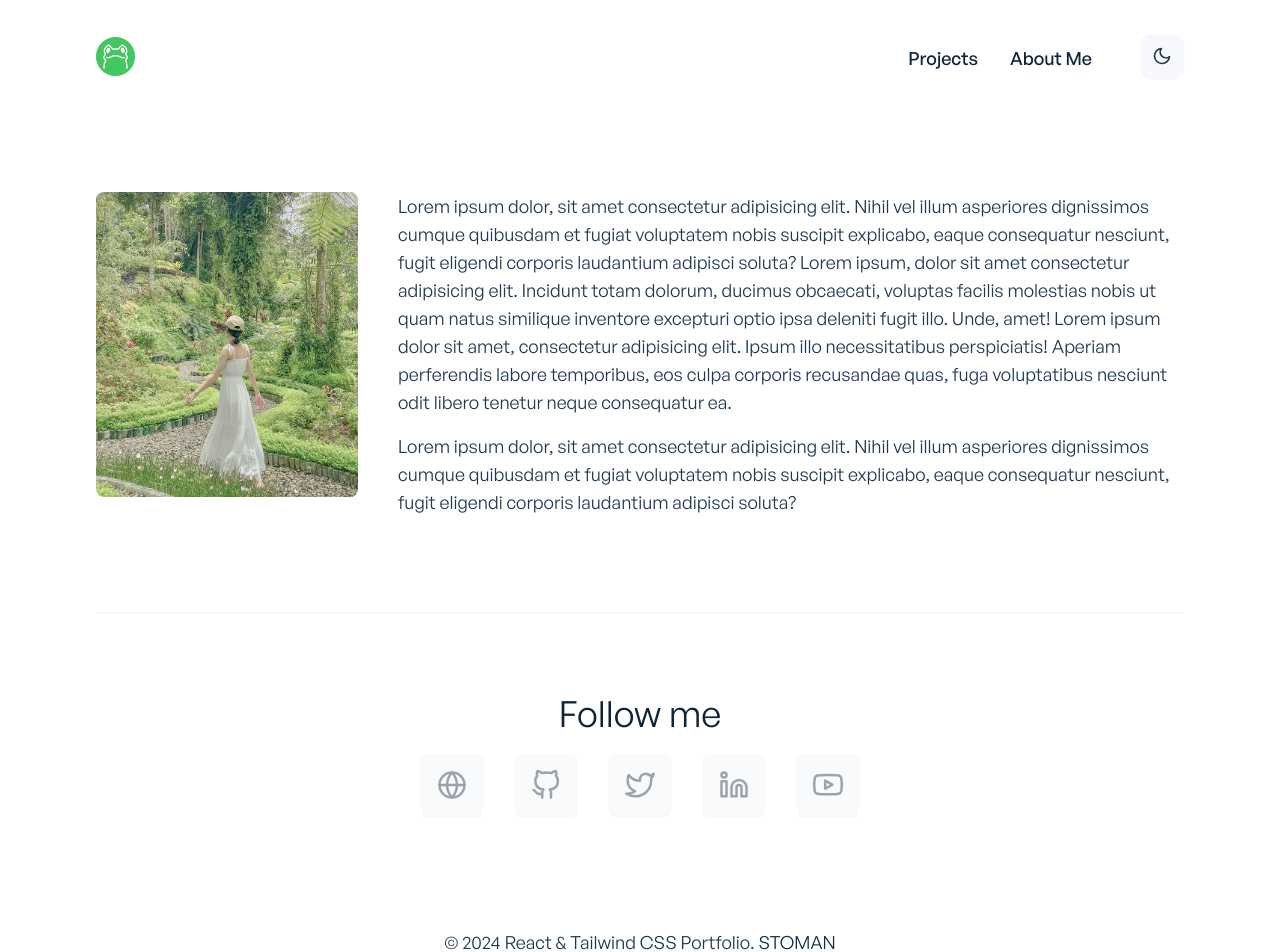
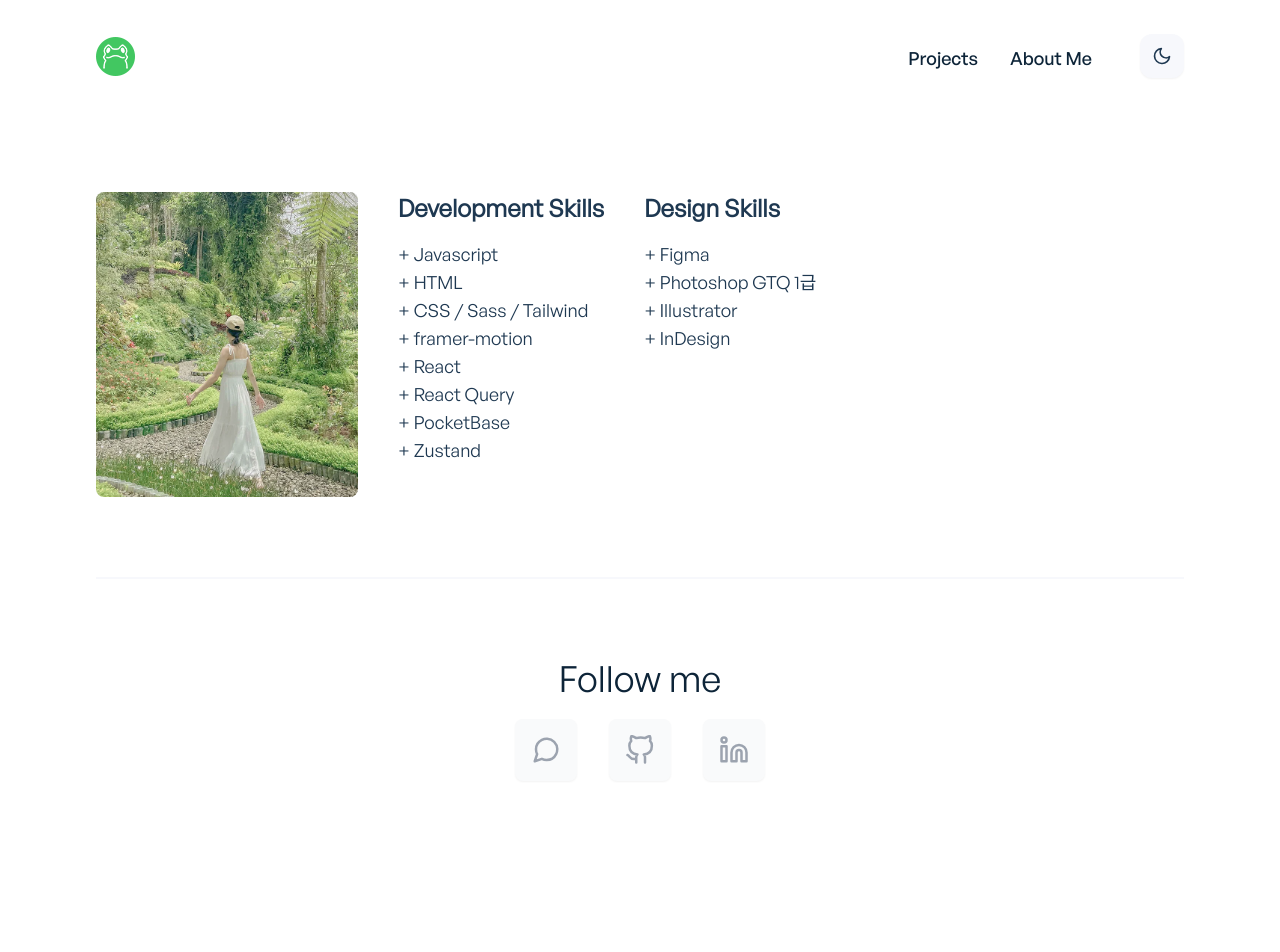
Before and after one commit to youngniiiiii/portfolio-react, a React (Vite) app: page /about in a window 1280 px wide. Shown: the top 952 px of the page. After the commit the page ends 925 px from the top, so only its background shows below. Built offline with nearby package versions, Linux system fonts and the light colour scheme.

Commit message:
modify : about 수정

```diff
--- a/src/components/about/AboutMeBio.jsx
+++ b/src/components/about/AboutMeBio.jsx
@@ -1,9 +1,9 @@
 import profileImage from "@/assets/images/profile.webp"
-import { useContext } from "react"
-import AboutMeContext from "@/context/AboutMeContext"
+// import { useContext } from "react"
+// import AboutMeContext from "@/context/AboutMeContext"
 
 const AboutMeBio = () => {
-  const { aboutMe } = useContext(AboutMeContext)
+  // const { aboutMe } = useContext(AboutMeContext)
 
   return (
     <div className="block sm:flex sm:gap-10 mt-10 sm:mt-20">
@@ -11,12 +11,28 @@ const AboutMeBio = () => {
         <img src={profileImage} className="rounded-lg w-96" alt="" />
       </div>
 
-      <div className="font-general-regular w-full sm:w-3/4 text-left">
-        {aboutMe.map((bio) => (
-          <p className="mb-4 text-ternary-dark dark:text-ternary-light text-lg" key={bio.id}>
-            {bio.bio}
+      <div className="font-general-regular w-full sm:w-3/4 text-left flex gap-10 ">
+        <div>
+          <h3 className="mb-4 text-ternary-dark dark:text-ternary-light text-2xl font-bold">Development Skills</h3>
+          <p className="mb-4 text-ternary-dark dark:text-ternary-light text-lg">
+            + Javascript <br />+ HTML
+            <br /> + CSS / Sass / Tailwind
+            <br /> + framer-motion
+            <br /> + React
+            <br /> + React Query
+            <br /> + PocketBase
+            <br /> + Zustand
           </p>
-        ))}
+        </div>
+        <div>
+          <h3 className="mb-4 text-ternary-dark dark:text-ternary-light text-2xl font-bold">Design Skills </h3>
+          <p className="mb-4 text-ternary-dark dark:text-ternary-light text-lg">
+            + Figma
+            <br /> + Photoshop GTQ 1급
+            <br /> + Illustrator
+            <br /> + InDesign
+          </p>
+        </div>
       </div>
     </div>
   )
--- a/src/components/projects/ProjectsGrid.jsx
+++ b/src/components/projects/ProjectsGrid.jsx
@@ -80,7 +80,7 @@ const ProjectsGrid = () => {
       </div>
 
       <div className="mt-10 mb-10 sm:mt-10 flex justify-center">
-        <Link to="/projects" className="font-general-medium flex items-center px-6 py-3 rounded-lg shadow-lg hover:shadow-xl bg-indigo-500 hover:bg-indigo-600 focus:ring-1 focus:ring-indigo-900 text-white text-lg sm:text-xl duration-300" aria-label="More Projects">
+        <Link to="/projects" className="font-general-medium flex items-center px-6 py-3 rounded-lg shadow-lg hover:shadow-xl bg-[#6A9E4C] hover:bg-[#4e7537] focus:ring-1 focus:ring-indigo-900 text-white text-lg sm:text-xl duration-300" aria-label="More Projects">
           <Button title="More Projects" />
         </Link>
       </div>
--- a/src/components/shared/AppBanner.jsx
+++ b/src/components/shared/AppBanner.jsx
@@ -30,7 +30,7 @@ const AppBanner = () => {
           }}
           className="font-general-medium mt-4 text-lg md:text-xl lg:text-2xl xl:text-3xl text-center sm:text-left leading-normal text-gray-500 dark:text-gray-200"
         >
-          Frontend Developer & Design Enthusiast
+          Frontend Developer & Web Designer
         </motion.p>
       </div>
       <motion.div initial={{ opacity: 0, y: -180 }} animate={{ opacity: 1, y: 0 }} transition={{ ease: "easeInOut", duration: 0.9, delay: 0.2 }} className="w-full sm:w-2/3 text-right float-right mt-8 sm:mt-0">
--- a/src/components/shared/AppFooter.jsx
+++ b/src/components/shared/AppFooter.jsx
@@ -1,31 +1,20 @@
-import { FiGithub, FiTwitter, FiLinkedin, FiGlobe, FiYoutube } from "react-icons/fi"
-import AppFooterCopyright from "./AppFooterCopyright"
+import { FiGithub, FiLinkedin, FiGlobe, FiYoutube, FiMessageCircle } from "react-icons/fi"
 
 const socialLinks = [
   {
     id: 1,
-    icon: <FiGlobe />,
-    url: "https://www.stoman.me/",
+    icon: <FiMessageCircle />,
+    url: "https://open.kakao.com/o/sJSOnvxd/",
   },
   {
     id: 2,
     icon: <FiGithub />,
-    url: "https://github.com/realstoman",
+    url: "https://github.com/youngniiiiii",
   },
   {
     id: 3,
-    icon: <FiTwitter />,
-    url: "https://twitter.com/realstoman",
-  },
-  {
-    id: 4,
     icon: <FiLinkedin />,
-    url: "https://www.linkedin.com/in/realstoman",
-  },
-  {
-    id: 5,
-    icon: <FiYoutube />,
-    url: "https://www.youtube.com/c/realstoman",
+    url: "https://www.linkedin.com/in/young-ni-4a262a282/",
   },
 ]
 
@@ -44,8 +33,6 @@ const AppFooter = () => {
             ))}
           </ul>
         </div>
-
-        <AppFooterCopyright />
       </div>
     </footer>
   )
--- a/src/components/shared/AppFooterCopyright.jsx
+++ /dev/null
@@ -1,26 +0,0 @@
-function AppFooterCopyright() {
-	return (
-		<div className="font-general-regular flex justify-center items-center text-center">
-			<div className="text-lg text-ternary-dark dark:text-ternary-light">
-				&copy; {new Date().getFullYear()}
-				<a
-					href="https://github.com/realstoman/react-tailwindcss-portfolio"
-					target="__blank"
-					className="hover:underline hover:text-indigo-600 dark:hover:text-indigo-300 ml-1 duration-500"
-				>
-					React & Tailwind CSS Portfolio
-				</a>
-				.
-				<a
-					href="https://stoman.me"
-					target="__blank"
-					className="text-secondary-dark dark:text-secondary-light font-medium uppercase hover:underline hover:text-indigo-600 dark:hover:text-indigo-300 ml-1 duration-500"
-				>
-					Stoman
-				</a>
-			</div>
-		</div>
-	);
-}
-
-export default AppFooterCopyright;
--- a/src/css/main.css
+++ b/src/css/main.css
@@ -739,7 +739,11 @@ Ensure the default browser behavior of the `hidden` attribute.
 }
 .bg-indigo-500 {
   --tw-bg-opacity: 1;
-  background-color: rgb(108 161 77 / var(--tw-bg-opacity));
+  background-color: rgb(106 158 76 / var(--tw-bg-opacity));
+}
+.bg-green-500 {
+  --tw-bg-opacity: 1;
+  background-color: rgb(106 158 76 / var(--tw-bg-opacity));
 }
 .bg-gray-600 {
   --tw-bg-opacity: 1;
@@ -997,7 +1001,7 @@ Ensure the default browser behavior of the `hidden` attribute.
 }
 .hover\:bg-indigo-500:hover {
   --tw-bg-opacity: 1;
-  background-color: rgb(108 161 77 / var(--tw-bg-opacity));
+  background-color: rgb(106 158 76 / var(--tw-bg-opacity));
 }
 .hover\:bg-gray-100:hover {
   --tw-bg-opacity: 1;
@@ -1009,7 +1013,7 @@ Ensure the default browser behavior of the `hidden` attribute.
 } */
 .hover\:text-indigo-500:hover {
   --tw-text-opacity: 1;
-  color: rgb(108 161 77 / var(--tw-text-opacity));
+  color: rgb(106 158 76 / var(--tw-text-opacity));
 }
 .hover\:text-primary-dark:hover {
   --tw-text-opacity: 1;
--- a/src/data/aboutMeData.js
+++ b/src/data/aboutMeData.js
@@ -1,10 +1,10 @@
 export const aboutMeData = [
   {
     id: 1,
-		bio: 'Lorem ipsum dolor, sit amet consectetur adipisicing elit. Nihil vel illum asperiores dignissimos cumque quibusdam et fugiat voluptatem nobis suscipit explicabo, eaque consequatur nesciunt, fugit eligendi corporis laudantium adipisci soluta? Lorem ipsum, dolor sit amet consectetur adipisicing elit. Incidunt totam dolorum, ducimus obcaecati, voluptas facilis molestias nobis ut quam natus similique inventore excepturi optio ipsa deleniti fugit illo. Unde, amet! Lorem ipsum dolor sit amet, consectetur adipisicing elit. Ipsum illo necessitatibus perspiciatis! Aperiam perferendis labore temporibus, eos culpa corporis recusandae quas, fuga voluptatibus nesciunt odit libero tenetur neque consequatur ea.',
+    bio: "Lorem ipsum dolor, sit amet consectetur adipisicing elit. Nihil vel illum asperiores dignissimos cumque quibusdam et fugiat voluptatem nobis suscipit explicabo, eaque consequatur nesciunt, fugit eligendi corporis laudantium adipisci soluta? Lorem ipsum, dolor sit amet consectetur adipisicing elit. Incidunt totam dolorum, ducimus obcaecati, voluptas facilis molestias nobis ut quam natus similique inventore excepturi optio ipsa deleniti fugit illo. Unde, amet! Lorem ipsum dolor sit amet, consectetur adipisicing elit. Ipsum illo necessitatibus perspiciatis! Aperiam perferendis labore temporibus, eos culpa corporis recusandae quas, fuga voluptatibus nesciunt odit libero tenetur neque consequatur ea.",
   },
   {
     id: 2,
-		bio: 'Lorem ipsum dolor, sit amet consectetur adipisicing elit. Nihil vel illum asperiores dignissimos cumque quibusdam et fugiat voluptatem nobis suscipit explicabo, eaque consequatur nesciunt, fugit eligendi corporis laudantium adipisci soluta?',
+    bio: "Lorem ipsum dolor, sit amet consectetur adipisicing elit. Nihil vel illum asperiores dignissimos cumque quibusdam et fugiat voluptatem nobis suscipit explicabo, eaque consequatur nesciunt, fugit eligendi corporis laudantium adipisci soluta?",
   },
-];
+]
```
Lines whose indentation alone changed are shown as unchanged.
